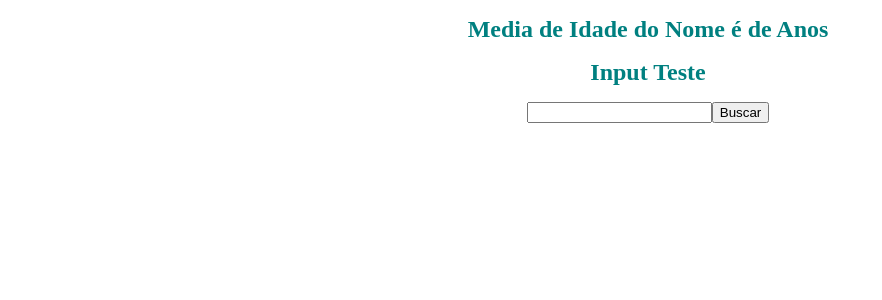
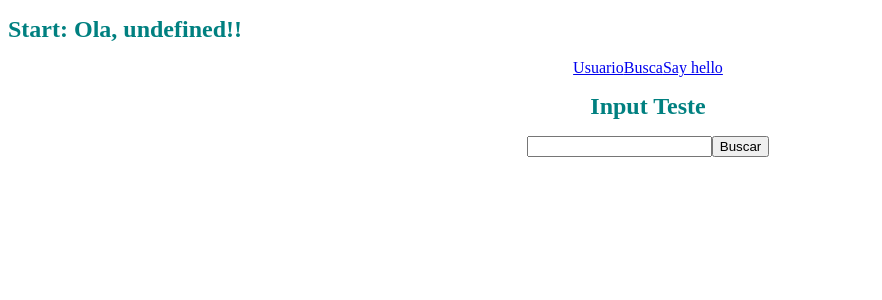
Before and after one commit to silvez4/Desafio-III, a Vue app: page /user in a window 1280 px wide. Shown: the top 300 px of the page, without its empty margins (0-882 px from the left). Built offline with nearby package versions, Linux system fonts and the light colour scheme; no server answers.

Commit message:
Config de Router

```diff
--- a/package.json
+++ b/package.json
@@ -10,7 +10,7 @@
     "axios": "^0.27.2",
     "vue": "^3.2.33",
     "vue-axios": "^3.4.1",
-    "vue-router": "^4.0.15"
+    "vue-router": "^4.0.13"
   },
   "devDependencies": {
     "@vitejs/plugin-vue": "^2.3.1",
--- a/src/App.vue
+++ b/src/App.vue
@@ -1,5 +1,7 @@
 <template>
   <div>
+    <!-- <router-link class="link" :to="{ path: '/user', query: { name: 'Foo' }}">Say hello</router-link> -->
+    <router-view />
     <AgifyApi />
   </div>
 </template>
--- a/src/components/AgifyApi.vue
+++ b/src/components/AgifyApi.vue
@@ -3,8 +3,13 @@
     <div class="main">
       <!-- <h1 v-if="usuario"> -->
       <h1>
-        Media de Idade do Nome {{ usuario.name }} é de {{ usuario.age }} Anos
+        <!-- Media de Idade do Nome {{ usuario.name }} é de {{ usuario.age }} Anos -->
       </h1>
+      <router-link to="/user">Usuario</router-link>
+      <router-link to="/busca" >Busca</router-link>
+    <router-link class="link" :to="{ path: '/user', query: { name: FNome }}">Say hello</router-link>
+
+
       <h1>Input {{ FNome }}</h1>
       <input type="text" name="newName" />
       <button v-on:click="updateName">Buscar</button>
@@ -16,6 +21,8 @@
 <script>
 import { defineComponent, onMounted, ref } from "@vue/runtime-core";
 import api from "../services/api";
+import Usuario from "./Usuario.vue";
+import router from "@/routes/router.js";
 
 export default defineComponent({
   name: "AgifyApi",
@@ -30,21 +37,31 @@ export default defineComponent({
     updateName() {
       this.inputName = document.querySelector("input[name=newName]").value;
       this.FNome = this.inputName;
+      // router.push("/user/" + this.FNome);
+      // router.push({name: 'Usuario' params: this.inputName} + this.FNome);
+      // this.$router.push({
+      //   name: "user",
+      //   params: this.inputName
+      // })
     },
   },
+  // mounted(){
+  //   let data = this.$router.params.inputName
+  //   console.log(data);
+  // }
 
-  setup() {
-    var nome = "Marcos";
-    const usuario = ref([]);
-    let fetchUsuario = () =>
-      api
-        .get("/?name=" + nome)
-        .then((resp) => (usuario.value = resp.data))
-        .catch((err) => console.log(err));
-    onMounted(fetchUsuario);
+  // setup() {
+  //   var nome = "Marcos";
+  //   const usuario = ref([]);
+  //   let fetchUsuario = () =>
+  //     api
+  //       .get("/?name=" + nome)
+  //       .then((resp) => (usuario.value = resp.data))
+  //       .catch((err) => console.log(err));
+  //   onMounted(fetchUsuario);
 
-    return { usuario };
-  },
+  //   return { usuario };
+  // },
 });
 </script>
 
--- /dev/null
+++ b/src/components/Usuario.vue
@@ -0,0 +1,28 @@
+<template>
+  <div>
+    <h1>Start: {{ msg }}</h1>
+  </div>
+</template>
+
+<script>
+export default {
+  name: "Buscar",
+  props: ["name"],
+  data() {},
+  computed: {
+    msg() {
+      return `Ola, ${this.name}!!`;
+    },
+    updateName() {
+      const usuario = ref([]);
+      let fetchUsuario = () =>
+        api
+          .get("/?name=" + this.name)
+          .then((resp) => (usuario.value = resp.data))
+          .catch((err) => console.log(err));
+      onMounted(fetchUsuario);
+      return ` Ola ${usuario.name}`;
+    },
+  },
+};
+</script>
--- a/src/main.js
+++ b/src/main.js
@@ -1,4 +1,8 @@
 import { createApp } from 'vue'
 import App from './App.vue'
+import router from './routes/router'
 
-createApp(App).mount('#app')
+const app = createApp(App);
+app.use(router);
+app.mount('#app');
+// createApp(App).mount('#app')
--- /dev/null
+++ b/src/routes/router.js
@@ -0,0 +1,30 @@
+import { createWebHistory, createRouter } from "vue-router";
+import APP from "@/APP.vue";
+import Busca from "@/views/Busca.vue";
+import Usuario from "@/components/Usuario.vue"
+
+const routes = [
+  {
+    path: "/",
+    name: "Home",
+    component: APP,
+  },
+  {
+    path: "/user",
+    name: "Usuario",
+    component: Usuario,
+    props: route => ({ name: route.query.name })
+  },
+  {
+    path: "/busca",
+    name: "Busca",
+    component: Busca,
+  },
+];
+
+const router = createRouter({
+  history: createWebHistory(),
+  routes,
+});
+
+export default router;
--- /dev/null
+++ b/src/views/Busca.vue
@@ -0,0 +1,9 @@
+<template>
+<div>
+  <h1>Teste</h1>
+</div>
+</template>
+
+<script>
+import Usuario from "../components/Usuario.vue";
+</script>
```
Also changed, not shown: 1 other file (tests, documents, lock files or other folders).
